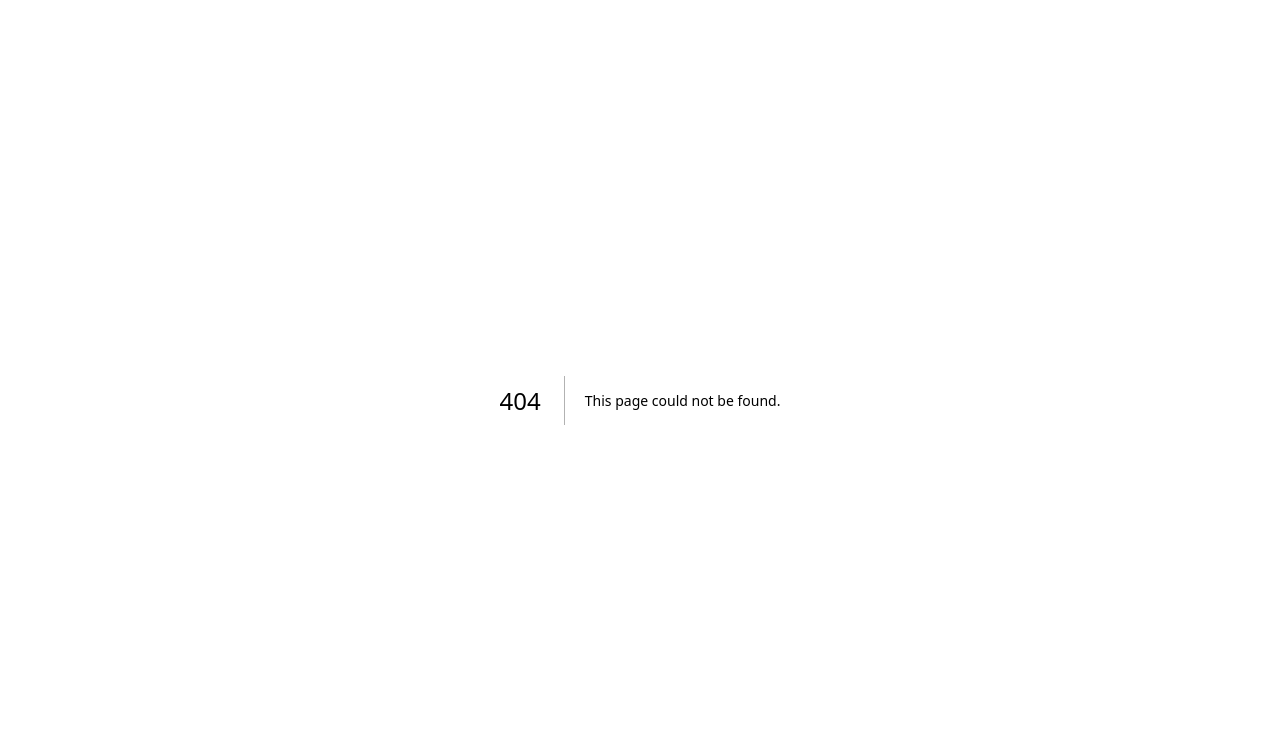
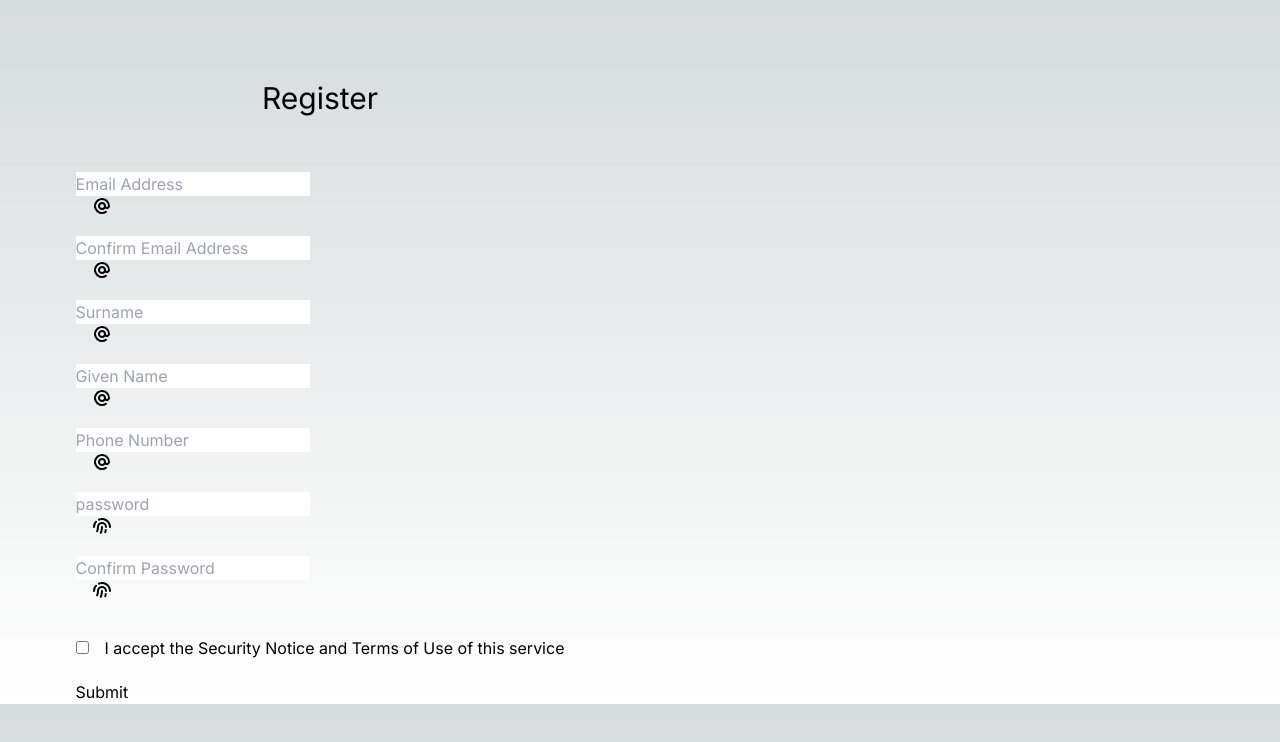
Before and after one commit to shakti06/health-care-landing-page, a Next.js app: page /register in a window 1280 px wide. Before the commit this address had no page. Shown: the top 742 px of the page. Built offline with nearby package versions, Linux system fonts and the light colour scheme.

Commit message:
register page created

```diff
--- /dev/null
+++ b/app/register/page.tsx
@@ -0,0 +1,86 @@
+"use client";
+import Image from "next/image";
+import Link from "next/link";
+import { useState } from "react";
+import {HiFingerPrint,HiAtSymbol} from "react-icons/hi";
+
+export default function Register(){
+    const [visible,setVisible] = useState({password : false, cpassword: false});
+    return(
+        <section className="w-1/2 max-container flex flex-col items-center gap-10 mt-100 ">
+            <div className="title pt-20 mb-4">
+                <h1 className="text-3xl text-bold ">Register</h1>
+            </div>
+
+            <form className="flex flex-col gap-5">
+                <div className="input-group">
+                    <input type="email"
+                    name="Email Address"
+                    placeholder="Email Address"
+                    className="input-text"/>
+                    <span className="icon flex items-center px-4"><HiAtSymbol size={20}/></span>
+                </div>
+
+                <div className="input-group">
+                    <input type="email"
+                    name="email"
+                    placeholder="Confirm Email Address"
+                    className="input-text"/>
+                    <span className="icon flex items-center px-4"><HiAtSymbol size={20}/></span>
+                </div>
+
+                <div className="input-group">
+                    <input type="text"
+                    name="Surname"
+                    placeholder="Surname"
+                    className="input-text"/>
+                    <span className="icon flex items-center px-4"><HiAtSymbol size={20}/></span>
+                </div>
+                <div className="input-group">
+                    <input type="text"
+                    name="Given Name"
+                    placeholder="Given Name"
+                    className="input-text"/>
+                    <span className="icon flex items-center px-4"><HiAtSymbol size={20}/></span>
+                </div>
+
+                <div className="input-group">
+                    <input type="text"
+                    name="Phone"
+                    placeholder="Phone Number"
+                    className="input-text"/>
+                    <span className="icon flex items-center px-4"><HiAtSymbol size={20}/></span>
+                </div>
+
+                <div className="input-group">
+                    <input type={`${visible.password ? "text" : "password"}`}
+                    name="password"
+                    placeholder="password"
+                    className="input-text"
+                    />
+                    <span onClick ={() => setVisible({...visible, password : !visible.password})}  className="icon flex items-center px-4"><HiFingerPrint size={20}/></span>
+
+                </div>
+
+                <div className="input-group">
+                    <input type={`${visible.cpassword ? "text" : "password"}`}
+                    name="Confirm Password"
+                    placeholder="Confirm Password"
+                    className="input-text"
+                    />
+                    <span onClick ={() => setVisible({...visible, cpassword : !visible.cpassword})}  className="icon flex items-center px-4"><HiFingerPrint size={20}/></span>
+
+                </div>
+
+                <p className="text-center mt-4">
+                  <input type="checkbox" className="mr-4"/>
+                    I accept the Security Notice and Terms of Use of this service
+               </p>
+                <div className="input-button">
+                    <button type="submit" className="btn-blue btn-form hover:bg-white hover:text-black">Submit</button>
+                </div>
+            </form>
+
+        </section>
+    )
+}
```
